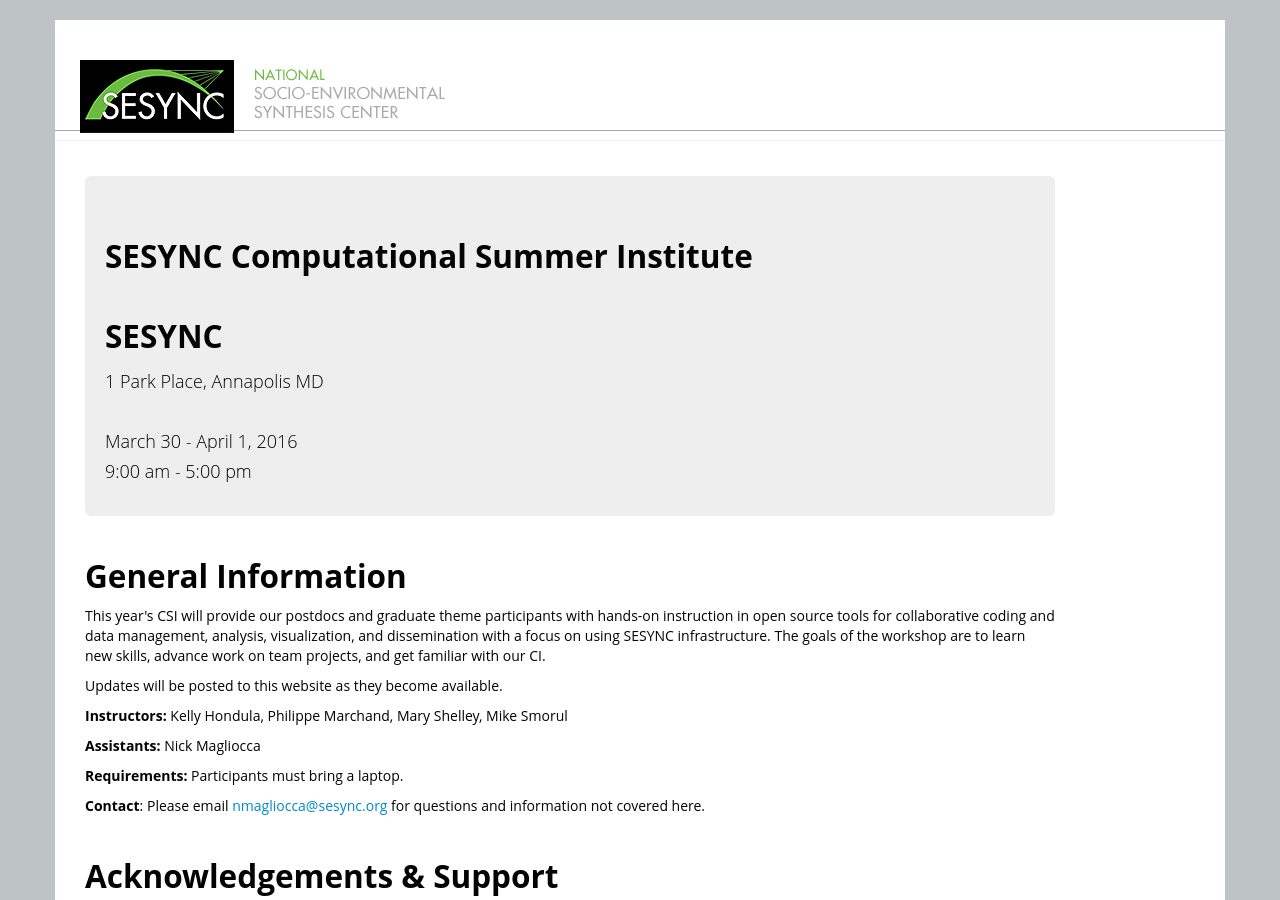
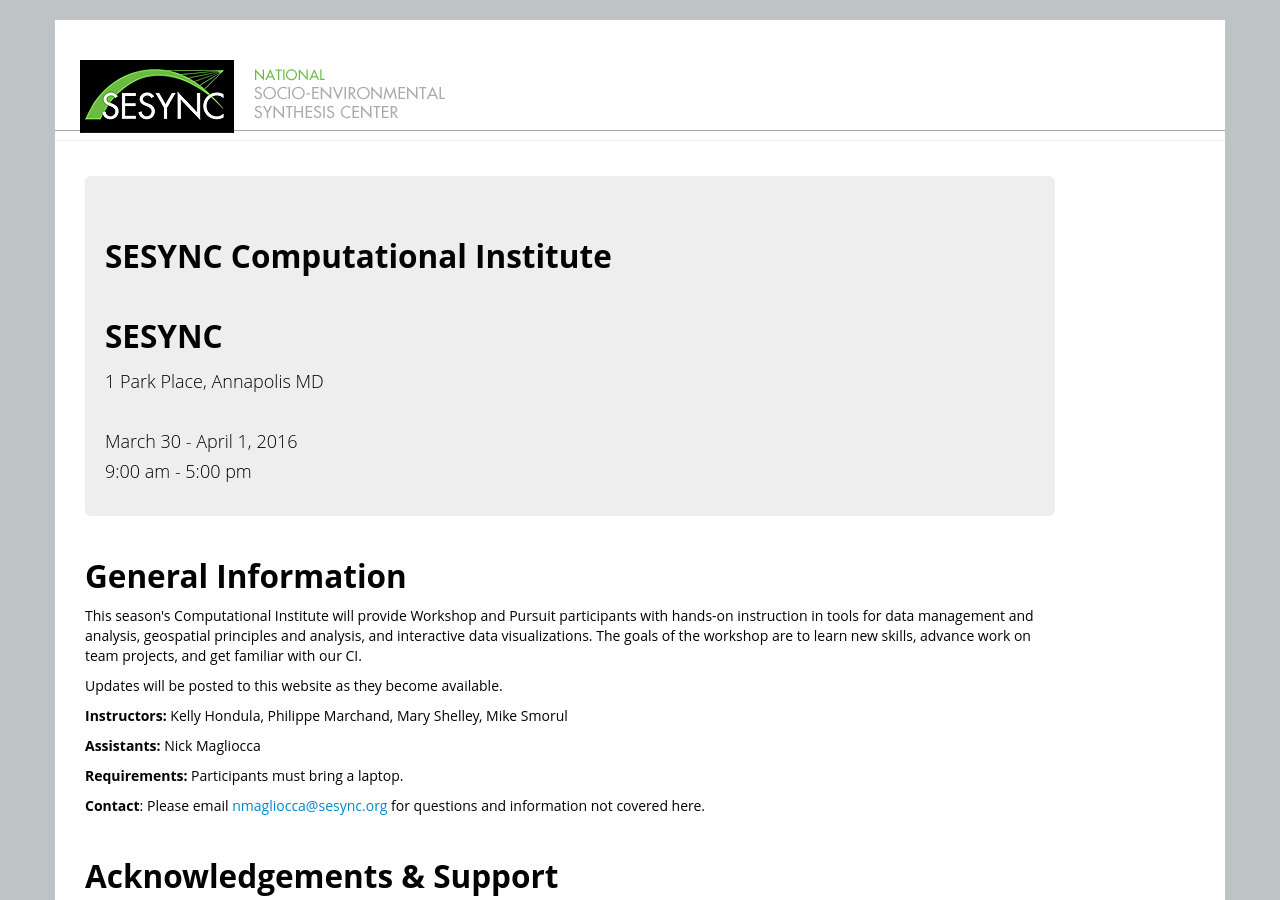
Before and after one commit to SESYNC-ci/geospatial-packages-in-R-lesson, a Jekyll site: the page built from index.html, in a window 1280 px wide and 900 px high. Built offline with Jekyll 4.4.1, drawn with Linux system fonts in a browser that asks for light colours; nearby versions of some CDN libraries; library files that are not in the unit come from our copies.

Commit message:
edits for season in header and purpose of workshop

```diff
--- a/_layouts/sesync-csi.html
+++ b/_layouts/sesync-csi.html
@@ -25,7 +25,7 @@
         <div class="hero-unit">
           <div class="row-fluid">
             <div class="span10">
-	      <h2>SESYNC Computational Summer Institute</h2>
+	      <h2>SESYNC Computational Institute</h2>
               <h2>{{page.venue1}}</h2>
               {% if page.address1 %}{{page.address1}}<br/>{% endif %}
               {% if page.venue2 %}
--- a/index.html
+++ b/index.html
@@ -29,10 +29,7 @@
 <h2>General Information</h2>
 
 <p>
-This year's CSI will provide our postdocs and graduate theme participants with hands-on instruction in
-open source tools for collaborative coding and data management, analysis, visualization, and dissemination
-with a focus on using SESYNC infrastructure. The goals of the workshop are to learn new skills, advance
-work on team projects, and get familiar with our CI.
+This season's Computational Institute will provide Workshop and Pursuit participants with hands-on instruction in tools for data management and analysis, geospatial principles and analysis, and interactive data visualizations. The goals of the workshop are to learn new skills, advance work on team projects, and get familiar with our CI.
 </p>
 
 <p>Updates will be posted to this website as they become available.</p>
```
